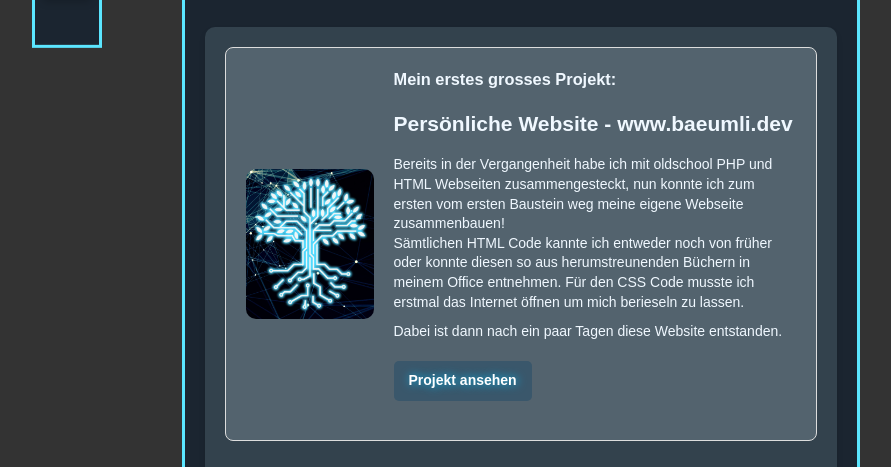
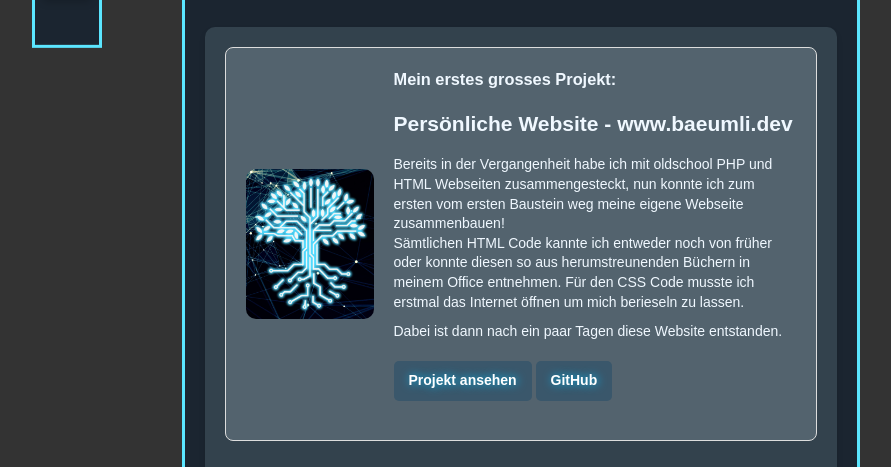
Before and after one commit to Lunyxium/a-quo, a website built with webpack: page projects.html in a window 1280 px wide. Shown: the part 485-952 px from the top of the page, without its empty margins (119-1010 px from the left). Built offline with nearby package versions, Linux system fonts and the light colour scheme.

Commit message:
Update projects.html

```diff
--- a/projects.html
+++ b/projects.html
@@ -53,6 +53,7 @@
         Für den CSS Code musste ich erstmal das Internet öffnen um mich berieseln zu lassen.</p>
         Dabei ist dann nach ein paar Tagen diese Website entstanden.<br><br>
         <a href="index.html" target="_blank">Projekt ansehen</a>
+        <a href="https://github.com/Lunyxium/a-quo" target="_blank" rel="noopener noreferrer">GitHub</a>
         <br><br>
       </div>
     </div>
```
